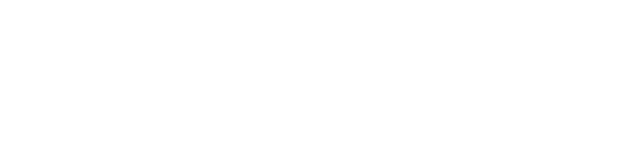
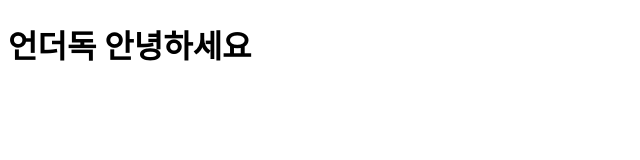
Before and after one commit to aress7578-lgtm/udrot, a plain HTML site: page index.html in a window 1280 px wide. Shown: the whole page, without its empty margins (0-640 px from the left). Drawn offline with Linux system fonts and the light colour scheme.

Commit message:
main( say hi )
1. change hi

```diff
--- a/index.html
+++ b/index.html
@@ -6,6 +6,6 @@
     <title>Document</title>
 </head>
 <body>
-
+    <h1> 언더독 안녕하세요 </h1>
 </body>
 </html>
```
